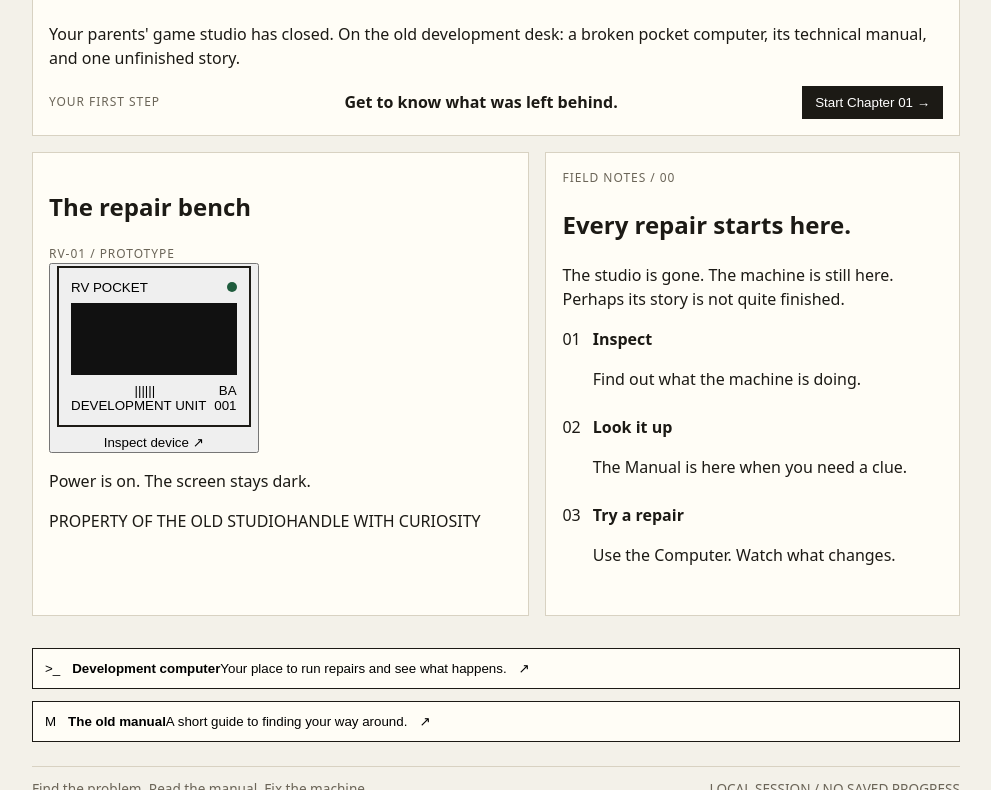
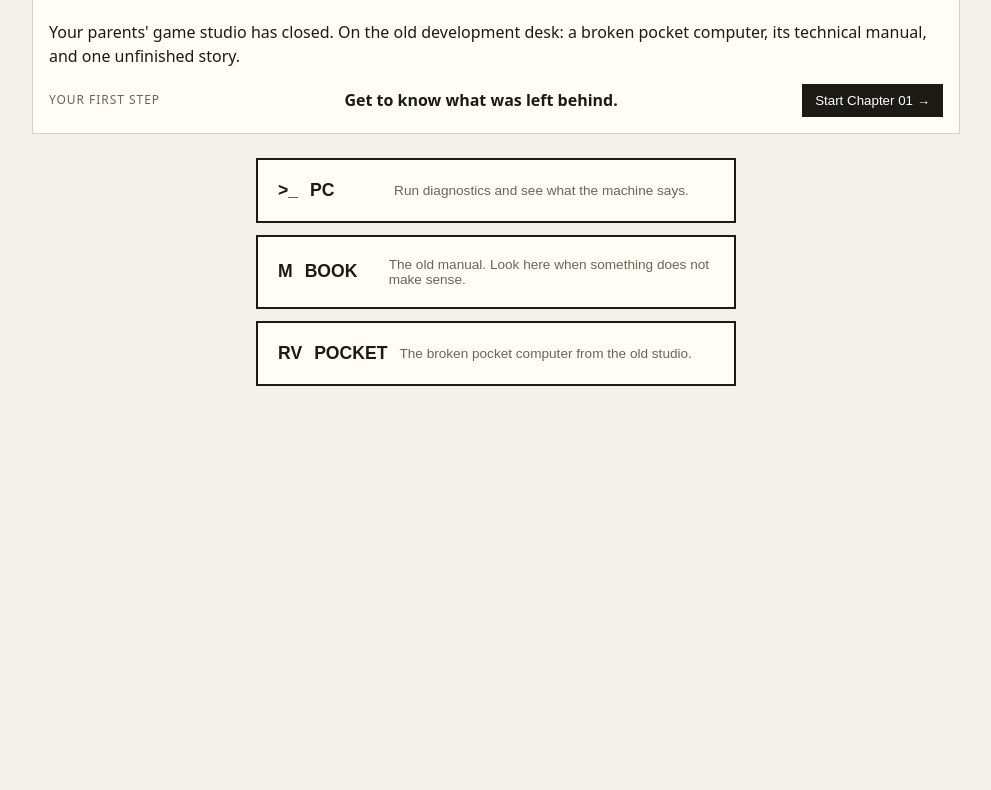
Before and after one commit to asdfkwang/rv-pocket, a website with bundled scripts: page index.html in a window 1280 px wide. Shown: the part 171-961 px from the top of the page, without its empty margins (144-1135 px from the left). After the commit the page ends 800 px from the top, so only its background shows below. Built offline with nearby package versions, Linux system fonts and the light colour scheme.

Commit message:
ui: hub with PC/BOOK/POCKET buttons, pocket screen, drop footer

```diff
--- a/src/app-state.ts
+++ b/src/app-state.ts
@@ -2,7 +2,7 @@ import { chapter00, type OnboardingState } from "./chapters/chapter-00";
 import { chapter01 } from "./chapters/chapter-01";
 import type { OutputDevice, UartMissionState } from "./sim/uart";
 
-export type View = "workbench" | "computer" | "manual";
+export type View = "workbench" | "computer" | "manual" | "pocket";
 export type ChapterId = 0 | 1;
 export interface Route { chapterId: ChapterId; view: View }
 export type ActiveMission =
@@ -21,7 +21,7 @@ export interface AppState {
 }
 
 export const chapters = [chapter00, chapter01] as const;
-export const views: readonly View[] = ["workbench", "computer", "manual"];
+export const views: readonly View[] = ["workbench", "computer", "manual", "pocket"];
 
 export function createAppState(route: Route): AppState {
   return {
--- a/src/chapters/chapter-00.ts
+++ b/src/chapters/chapter-00.ts
@@ -17,11 +17,10 @@ export const chapter00: Chapter<OnboardingState> = {
     id: "using-the-bench",
     title: "A place to start",
     blocks: [
-      { kind: "text", body: "Workbench is your desk. Inspect RV Pocket, connect equipment, and open the tools you need." },
-      { kind: "text", body: "Computer is where you run diagnostics and observe the machine's responses. Each repair brings only the tools it needs." },
-      { kind: "text", body: "Manual is your reference. When something does not make sense, look here for an explanation and a short check of your understanding." },
-      { kind: "text", body: "Switch views whenever you like; your current work stays put. Switching chapters or pressing Reset starts that chapter fresh. Reloading also starts fresh. There is no saved progress." },
-      { kind: "text", body: "No lesson to pass and no checklist to unlock. When you are ready, choose Start Chapter 01." },
+      { kind: "text", body: "Three buttons. PC runs diagnostics, BOOK is the manual, POCKET is the machine." },
+      { kind: "text", body: "PC is where you run diagnostics and observe the machine's responses. Each repair brings only the tools it needs." },
+      { kind: "text", body: "BOOK is your reference. When something does not make sense, look here for an explanation and a short check of your understanding." },
+      { kind: "text", body: "There is no saved progress. When you are ready, choose Start Chapter 01." },
     ],
   }],
   quiz: [],
--- a/src/chapters/chapter-01.ts
+++ b/src/chapters/chapter-01.ts
@@ -19,7 +19,7 @@ export const chapter01: Chapter<UartMissionState> = {
       { kind: "text", body: "A black screen is not the whole story. RV Pocket has a CPU that executes instructions, RAM that stores data, and a separate UART peripheral that handles serial communication." },
       { kind: "text", body: "A small diagnostic is already available on the board. It asks the output device to send one character. Select UART and use the supplied value 65 ('A'); no program or number conversion is needed." },
       { kind: "ascii", body: "RV Pocket                 Computer\n[ UART ] ----- cable ----> [ terminal ]" },
-      { kind: "text", body: "The UART cable carries the board's response to the computer. Connect it on the Workbench, then run the diagnostic in Computer. Connecting the cable by itself does not send a character." },
+      { kind: "text", body: "The UART cable carries the board's response to the computer. Connect it in POCKET, then run the diagnostic in PC. Connecting the cable by itself does not send a character." },
       { kind: "text", body: "Receiving A proves this diagnostic path works. It does not mean the screen or every other part has been repaired." },
     ],
   }],
--- a/src/main.ts
+++ b/src/main.ts
@@ -3,6 +3,7 @@ import { runDiagnostic, setUartConnection } from "./sim/uart";
 import { renderWorkbench } from "./views/workbench";
 import { renderComputer } from "./views/computer";
 import { renderManual } from "./views/manual";
+import { renderPocket } from "./views/pocket";
 import { escapeHtml as e, viewLabels } from "./views/html";
 
 const app = document.querySelector<HTMLDivElement>("#app")!;
@@ -32,9 +33,8 @@ function render() {
       </section>
       ${state.active.id === 1 && complete ? `<section class="success-banner" aria-label="Repair complete"><span class="success-check" aria-hidden="true">✓</span><div><h2>${e(chapter.mission.successMessage)}</h2><p>First contact established. Next planned repair: Chapter 02 — Bad Memory.</p></div></section>` : ""}
       ${state.ui.feedback ? `<div class="feedback"><span class="eyebrow">BENCH FEEDBACK</span><p>${e(state.ui.feedback)}</p></div>` : ""}
-      <div id="view-content">${state.view === "workbench" ? renderWorkbench(state) : state.view === "computer" ? renderComputer(state) : renderManual(state)}</div>
+      <div id="view-content">${state.view === "workbench" ? renderWorkbench(state) : state.view === "computer" ? renderComputer(state) : state.view === "pocket" ? renderPocket(state) : renderManual(state)}</div>
     </main>
-    <footer class="site-footer"><span>Find the problem. Read the manual. Fix the machine.</span><span>LOCAL SESSION / NO SAVED PROGRESS</span></footer>
   </div>`;
   const focusTarget = focusId ? document.getElementById(focusId) : null;
   if (focusTarget) focusTarget.focus({ preventScroll: true });
--- a/src/sim/uart.ts
+++ b/src/sim/uart.ts
@@ -26,7 +26,7 @@ export function runDiagnostic(state: Readonly<UartMissionState>, device: OutputD
   } else if (device === "ram") {
     feedback = "RAM stores data. It does not transmit it to the computer. Try another output device.";
   } else if (!state.uartConnected) {
-    feedback = "UART was asked to transmit, but the cable is disconnected. Connect it in Workbench, then run the diagnostic again.";
+    feedback = "UART was asked to transmit, but the cable is disconnected. Connect it in POCKET, then run the diagnostic again.";
   } else {
     return {
       state: { ...state, terminalOutput: state.terminalOutput + "A" },
--- a/src/style.css
+++ b/src/style.css
@@ -44,14 +44,6 @@ body {
   padding: 16px;
 }
 
-.site-footer {
-  display: flex;
-  justify-content: space-between;
-  align-items: center;
-  gap: 12px;
-  flex-wrap: wrap;
-}
-
 .top-bar {
   display: flex;
   justify-content: space-between;
@@ -69,13 +61,49 @@ body {
   gap: 8px;
 }
 
-.site-footer {
-  border-top: 1px solid var(--line);
-  margin-top: 24px;
-  padding-top: 12px;
-  color: var(--muted);
+.reset-button {
+  background: none;
+  border: none;
+  text-decoration: underline;
+  cursor: pointer;
+  color: inherit;
   font-size: 0.85rem;
+  padding: 0;
 }
+
+.back-row { margin-bottom: 12px; }
+.computer-grid > .back-row { grid-column: 1 / -1; }
+
+.hub {
+  display: grid;
+  gap: 12px;
+  max-width: 480px;
+  margin: 24px auto;
+}
+
+.hub-button {
+  display: flex;
+  align-items: center;
+  gap: 12px;
+  background: var(--panel);
+  border: 2px solid var(--ink);
+  color: var(--ink);
+  padding: 20px;
+  font-size: 1.1rem;
+  cursor: pointer;
+  text-align: left;
+}
+
+.hub-button strong { min-width: 72px; }
+.hub-button span:last-child { font-size: 0.85rem; color: var(--muted); }
+.hub-mark { font-weight: 700; }
+
+.pocket-screen {
+  max-width: 480px;
+  margin: 0 auto;
+}
+
+.device-figure { margin: 0 0 16px; }
 
 .eyebrow {
   display: block;
@@ -110,8 +138,6 @@ body {
 
 .mission-header,
 .panel,
-.bench-surface,
-.bench-notes,
 .terminal-panel,
 .diagnostic-panel,
 .manual-paper,
@@ -147,7 +173,6 @@ body {
   gap: 12px;
 }
 
-.workbench-grid,
 .computer-grid {
   display: grid;
   gap: 16px;
@@ -155,7 +180,6 @@ body {
 }
 
 @media (min-width: 760px) {
-  .workbench-grid,
   .computer-grid { grid-template-columns: 1.2fr 1fr; }
 }
 
@@ -191,8 +215,7 @@ body {
   display: inline-block;
 }
 
-.connection-strip,
-.tool-grid {
+.connection-strip {
   margin-top: 16px;
 }
 
@@ -215,25 +238,6 @@ body {
 }
 
 .status-dot.connected { background: var(--accent); }
-
-.tool-grid {
-  display: grid;
-  gap: 12px;
-}
-
-.tool-card {
-  display: flex;
-  gap: 12px;
-  align-items: center;
-  text-align: left;
-  background: var(--panel);
-  border: 1px solid var(--ink);
-  padding: 12px;
-  cursor: pointer;
-}
-
-.bench-steps { padding-left: 0; list-style: none; }
-.bench-steps li { display: flex; gap: 12px; margin-bottom: 8px; }
 
 .terminal-body pre,
 .manual-diagram {
@@ -265,4 +269,4 @@ body {
 
 .field-label { display: block; margin: 12px 0 4px; font-weight: 600; }
 .muted, .small { color: var(--muted); }
-.route-notice, .feedback, .inspection-note { border-left: 4px solid var(--ink); padding-left: 12px; }
+.route-notice, .feedback { border-left: 4px solid var(--ink); padding-left: 12px; }
--- a/src/views/html.ts
+++ b/src/views/html.ts
@@ -5,4 +5,4 @@ export function escapeHtml(value: string | number): string {
   })[character]!);
 }
 
-export const viewLabels = { workbench: "Workbench", computer: "Computer", manual: "Manual" } as const;
+export const viewLabels = { workbench: "Hub", computer: "PC", manual: "Book", pocket: "Pocket" } as const;
--- a/src/views/manual.ts
+++ b/src/views/manual.ts
@@ -4,6 +4,7 @@ import { escapeHtml as e } from "./html";
 export function renderManual(state: AppState): string {
   const chapter = currentChapter(state);
   return `<article class="manual-paper">
+    <div class="back-row"><button id="manual-back" class="text-button" data-action="view" data-view="workbench">← Back</button></div>
     <header class="manual-header"><span class="manual-wordmark">RV POCKET<br><strong>FIELD MANUAL</strong></span><span class="eyebrow">STUDIO COPY<br>CHAPTER ${String(chapter.id).padStart(2, "0")}</span></header>
     ${chapter.manual.map((section) => `<section class="manual-section" aria-labelledby="manual-${e(section.id)}"><h2 id="manual-${e(section.id)}">${e(section.title)}</h2>${section.blocks.map((block) => block.kind === "ascii" ? `<pre class="manual-diagram">${e(block.body)}</pre>` : `<p>${e(block.body)}</p>`).join("")}</section>`).join("")}
     ${chapter.quiz.length ? `<section class="quiz-section" aria-labelledby="quiz-heading"><span class="eyebrow">PAUSE & THINK</span><h2 id="quiz-heading">Check your understanding.</h2><p class="muted">Three small questions. Try again as often as you like, or return to the repair whenever you are ready.</p>
@@ -15,6 +16,6 @@ export function renderManual(state: AppState): string {
           ${selected ? `<p class="quiz-feedback ${correct ? "correct" : "retry"}"><strong>${correct ? "That's right." : "Not quite. Try again."}</strong> ${e(question.explanation)}</p>` : ""}</fieldset>`;
       }).join("")}
     </section>` : ""}
-    <footer class="manual-footer"><span>Keep this copy close to the machine.</span><button id="manual-to-workbench" class="text-button" data-action="view" data-view="workbench">Back to Workbench <span aria-hidden="true">→</span></button></footer>
+    <footer class="manual-footer"><span>Keep this copy close to the machine.</span></footer>
   </article>`;
 }
--- /dev/null
+++ b/src/views/pocket.ts
@@ -0,0 +1,21 @@
+import type { AppState } from "../app-state";
+
+export function renderPocket(state: AppState): string {
+  const connected = state.active.id === 1 && state.active.machine.uartConnected;
+  return `<div class="pocket-screen">
+    <div class="back-row"><button id="pocket-back" class="text-button" data-action="view" data-view="workbench">← Back</button></div>
+    <figure class="device-figure">
+      <span class="device" aria-hidden="true">
+        <span class="device-top"><span>RV POCKET</span><span class="power-light"></span></span>
+        <span class="device-screen"></span>
+        <span class="device-controls"><span class="dpad"></span><span class="speaker">||||||</span><span class="game-buttons"><span>B</span><span>A</span></span></span>
+        <span class="device-bottom">DEVELOPMENT UNIT <span>001</span></span>
+      </span>
+      <figcaption class="device-caption">Power is on. The screen stays dark.</figcaption>
+    </figure>
+    ${state.active.id === 1 ? `<div class="connection-strip">
+      <div><span class="eyebrow">UART CABLE</span><p class="connection-label"><span class="status-dot ${connected ? "connected" : ""}"></span>${connected ? "Connected to computer" : "Disconnected"}</p></div>
+      <button id="connect-cable" class="button secondary" data-action="cable">${connected ? "Disconnect cable" : "Connect cable"}</button>
+    </div>` : ""}
+  </div>`;
+}
--- a/src/views/workbench.ts
+++ b/src/views/workbench.ts
@@ -1,38 +1,10 @@
-import { currentChapter, type AppState } from "../app-state";
-import { escapeHtml as e } from "./html";
+import type { AppState } from "../app-state";
 
 export function renderWorkbench(state: AppState): string {
-  const objects = currentChapter(state).workbench.objects;
-  const connected = state.active.id === 1 && state.active.machine.uartConnected;
-  const repair = state.active.id === 1;
-  return `<div class="workbench-grid">
-    <section class="bench-surface" aria-labelledby="bench-heading">
-      <div class="panel-heading"><h2 id="bench-heading">The repair bench</h2><span class="eyebrow">RV-01 / PROTOTYPE</span></div>
-      ${objects.includes("pocket") ? `<button id="inspect-pocket" class="pocket-inspect" data-action="inspect" aria-label="Inspect RV Pocket">
-        <span class="device" aria-hidden="true">
-          <span class="device-top"><span>RV POCKET</span><span class="power-light"></span></span>
-          <span class="device-screen"></span>
-          <span class="device-controls"><span class="dpad"></span><span class="speaker">||||||</span><span class="game-buttons"><span>B</span><span>A</span></span></span>
-          <span class="device-bottom">DEVELOPMENT UNIT <span>001</span></span>
-        </span>
-        <span class="inspect-label">Inspect device <span aria-hidden="true">↗</span></span>
-      </button>` : ""}
-      <p class="device-caption">Power is on. The screen stays dark.</p>
-      ${objects.includes("uart-cable") ? `<div class="connection-strip">
-        <div><span class="eyebrow">UART CABLE</span><p class="connection-label"><span class="status-dot ${connected ? "connected" : ""}"></span>${connected ? "Connected to computer" : "Disconnected"}</p></div>
-        <button id="connect-cable" class="button secondary" data-action="cable">${connected ? "Disconnect cable" : "Connect cable"}</button>
-      </div>` : `<div class="bench-label"><span>PROPERTY OF THE OLD STUDIO</span><span>HANDLE WITH CURIOSITY</span></div>`}
-    </section>
-    <aside class="bench-notes" aria-labelledby="notes-heading">
-      <span class="eyebrow">FIELD NOTES / ${repair ? "01" : "00"}</span>
-      <h2 id="notes-heading">${repair ? "Silence is a clue." : "Every repair starts here."}</h2>
-      <p>${repair ? "The screen tells you very little. Look for another way to hear from the machine." : "The studio is gone. The machine is still here. Perhaps its story is not quite finished."}</p>
-      <ol class="bench-steps"><li><span>01</span><div><strong>Inspect</strong><p>Find out what the machine is doing.</p></div></li><li><span>02</span><div><strong>Look it up</strong><p>The Manual is here when you need a clue.</p></div></li><li><span>03</span><div><strong>Try a repair</strong><p>Use the Computer. Watch what changes.</p></div></li></ol>
-      ${state.ui.inspected ? `<div class="inspection-note"><span class="eyebrow">INSPECTION</span><p>${e(repair ? "The power indicator is on, but the display gives no response. A small connector on the edge is marked UART." : "A worn prototype from the old studio. Its screen stays dark. The computer and manual are beside it, ready for your first repair.")}</p></div>` : ""}
-    </aside>
-  </div>
-  <div class="tool-grid">
-    ${objects.includes("computer") ? `<button id="open-computer" class="tool-card" data-action="view" data-view="computer"><span class="tool-mark" aria-hidden="true">&gt;_</span><span><strong>Development computer</strong><span>${repair ? "Run the diagnostic and listen for a response." : "Your place to run repairs and see what happens."}</span></span><span class="tool-arrow" aria-hidden="true">↗</span></button>` : ""}
-    ${objects.includes("manual") ? `<button id="open-manual" class="tool-card" data-action="view" data-view="manual"><span class="tool-mark manual-mark" aria-hidden="true">M</span><span><strong>The old manual</strong><span>${repair ? "Find a clue. Learn how to hear from RV Pocket." : "A short guide to finding your way around."}</span></span><span class="tool-arrow" aria-hidden="true">↗</span></button>` : ""}
+  const intro = state.active.id === 0;
+  return `<div class="hub">
+    <button id="open-computer" class="hub-button" data-action="view" data-view="computer"><span class="hub-mark" aria-hidden="true">&gt;_</span><strong>PC</strong>${intro ? `<span>Run diagnostics and see what the machine says.</span>` : ""}</button>
+    <button id="open-manual" class="hub-button" data-action="view" data-view="manual"><span class="hub-mark" aria-hidden="true">M</span><strong>BOOK</strong>${intro ? `<span>The old manual. Look here when something does not make sense.</span>` : ""}</button>
+    <button id="open-pocket" class="hub-button" data-action="view" data-view="pocket"><span class="hub-mark" aria-hidden="true">RV</span><strong>POCKET</strong>${intro ? `<span>The broken pocket computer from the old studio.</span>` : ""}</button>
   </div>`;
 }
```
Also changed, not shown: src/views/computer.ts (+6 -4 lines).
